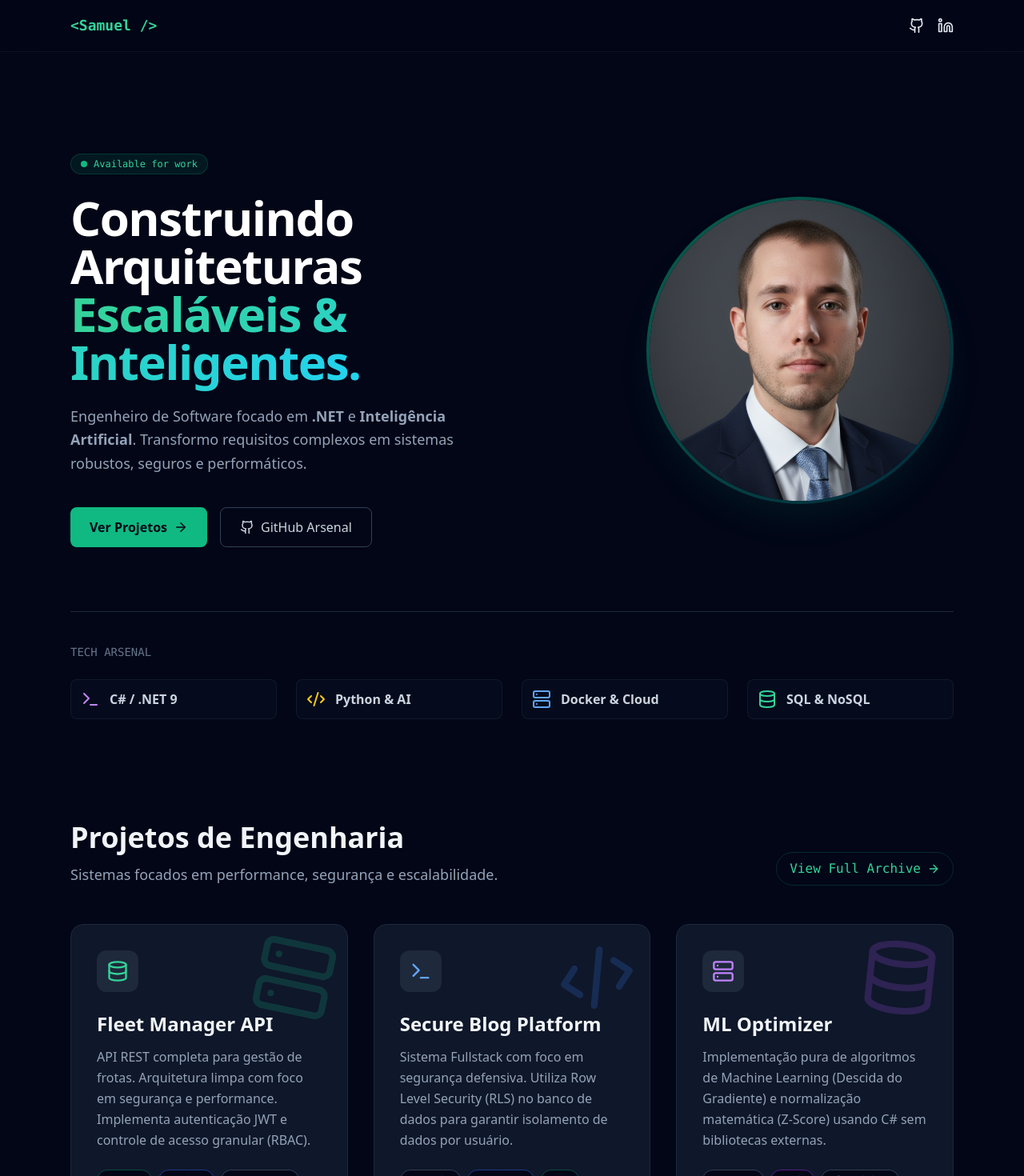
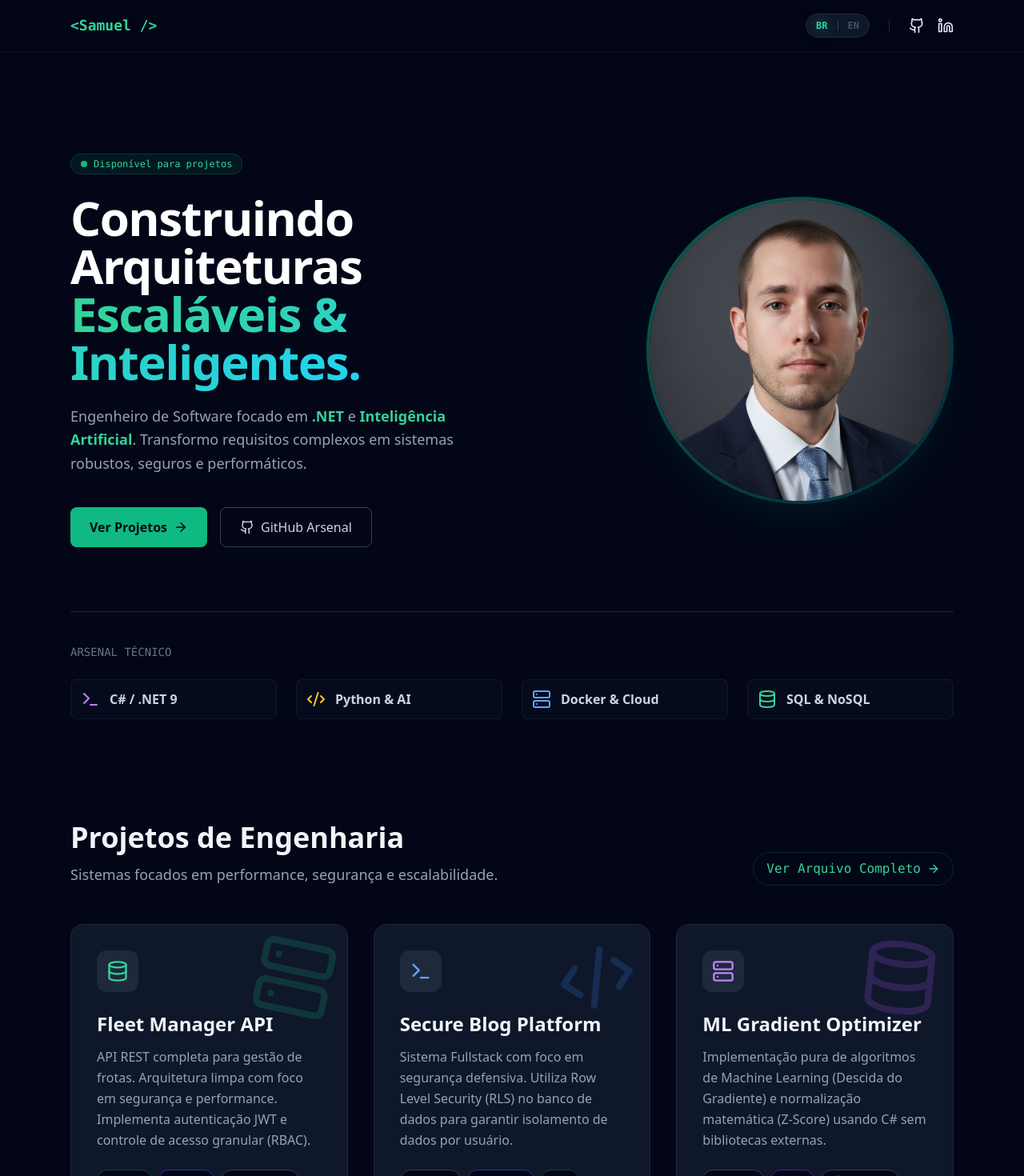
Before and after one commit to SamuelAlexandrinoCodes/portfolio, a Next.js app: page / in a window 1280 px wide. Shown: the top 1470 px of the page at 80% size. Built offline with nearby package versions, Linux system fonts and the light colour scheme.

Commit message:
Final Polish: Language Toggle & UI Refinements

```diff
--- a/app/page.tsx
+++ b/app/page.tsx
@@ -5,44 +5,134 @@ import Image from 'next/image';
 import { motion, AnimatePresence } from 'framer-motion';
 import { Github, Linkedin, Terminal, ArrowRight, Code2, Server, Database, ArrowUp } from 'lucide-react';
 
+// --- 1. MOTOR DE TRADUÇÃO (Dicionário de Conteúdo) ---
+const CONTENT = {
+  pt: {
+    nav: { work: "Disponível para trabalho" },
+    hero: {
+      badge: "Disponível para projetos",
+      title_1: "Construindo Arquiteturas",
+      title_2: "Escaláveis & Inteligentes.",
+      description: "Engenheiro de Software focado em <b class='text-emerald-400'>.NET</b> e <b class='text-emerald-400'>Inteligência Artificial</b>. Transformo requisitos complexos em sistemas robustos, seguros e performáticos.",
+      btn_projects: "Ver Projetos",
+      btn_github: "GitHub Arsenal"
+    },
+    tech: { title: "ARSENAL TÉCNICO" },
+    projects: {
+      title: "Projetos de Engenharia",
+      subtitle: "Sistemas focados em performance, segurança e escalabilidade.",
+      view_archive: "Ver Arquivo Completo",
+      p1: {
+        title: "Fleet Manager API",
+        desc: "API REST completa para gestão de frotas. Arquitetura limpa com foco em segurança e performance. Implementa autenticação JWT e controle de acesso granular (RBAC).",
+        btn: "Acessar Repositório"
+      },
+      p2: {
+        title: "Secure Blog Platform",
+        desc: "Sistema Fullstack com foco em segurança defensiva. Utiliza Row Level Security (RLS) no banco de dados para garantir isolamento de dados por usuário.",
+        btn: "Acessar Código"
+      },
+      p3: {
+        title: "ML Gradient Optimizer",
+        desc: "Implementação pura de algoritmos de Machine Learning (Descida do Gradiente) e normalização matemática (Z-Score) usando C# sem bibliotecas externas.",
+        btn: "Ver Algoritmo"
+      }
+    }
+  },
+  en: {
+    nav: { work: "Available for work" },
+    hero: {
+      badge: "Available for work",
+      title_1: "Building Scalable",
+      title_2: "& Intelligent Architectures.",
+      description: "Software Engineer focused on <b class='text-emerald-400'>.NET</b> and <b class='text-emerald-400'>Artificial Intelligence</b>. I transform complex requirements into robust, secure, and high-performance systems.",
+      btn_projects: "View Projects",
+      btn_github: "GitHub Arsenal"
+    },
+    tech: { title: "TECH ARSENAL" },
+    projects: {
+      title: "Engineering Projects",
+      subtitle: "Systems focused on performance, security, and scalability.",
+      view_archive: "View Full Archive",
+      p1: {
+        title: "Fleet Manager API",
+        desc: "Complete REST API for fleet management. Clean Architecture focused on security and performance. Implements JWT authentication and granular access control (RBAC).",
+        btn: "Access Repository"
+      },
+      p2: {
+        title: "Secure Blog Platform",
+        desc: "Fullstack system focused on defensive security. Uses Row Level Security (RLS) in the database to ensure user data isolation.",
+        btn: "Access Code"
+      },
+      p3: {
+        title: "ML Gradient Optimizer",
+        desc: "Pure implementation of Machine Learning algorithms (Gradient Descent) and mathematical normalization (Z-Score) using C# without external libraries.",
+        btn: "View Algorithm"
+      }
+    }
+  }
+};
+
 export default function Home() {
-  // --- LÓGICA DO BOTÃO DE SCROLL ---
+  // --- ESTADOS ---
+  const [lang, setLang] = useState<'pt' | 'en'>('pt');
   const [showScrollBtn, setShowScrollBtn] = useState(false);
 
+  const t = CONTENT[lang];
+  const toggleLang = () => setLang(prev => prev === 'pt' ? 'en' : 'pt');
+
   useEffect(() => {
-    const handleScroll = () => {
-        if (window.scrollY > 400) {
-            setShowScrollBtn(true);
-        } else {
-            setShowScrollBtn(false);
-        }
-    };
+    const handleScroll = () => { setShowScrollBtn(window.scrollY > 400); };
     window.addEventListener('scroll', handleScroll);
     return () => window.removeEventListener('scroll', handleScroll);
   }, []);
 
   return (
-    <main className="bg-slate-950 text-slate-200 selection:bg-emerald-500/30 relative overflow-x-hidden">
+    <main className="bg-slate-950 text-slate-200 selection:bg-emerald-500/30 relative overflow-x-hidden font-sans">
 
       {/* NAVBAR */}
-      <nav className="fixed top-0 w-full z-50 border-b border-white/5 bg-slate-950/80 backdrop-blur-xl">
+      <nav className="fixed top-0 w-full z-50 border-b border-white/5 bg-slate-950/80 backdrop-blur-xl transition-all">
         <div className="max-w-6xl mx-auto px-6 h-16 flex items-center justify-between">
           <span
             onClick={() => window.scrollTo({ top: 0, behavior: 'smooth' })}
-            className="font-mono text-emerald-400 font-bold text-lg cursor-pointer"
+            className="font-mono text-emerald-400 font-bold text-lg cursor-pointer hover:tracking-widest transition-all"
           >
             &lt;Samuel /&gt;
           </span>
-          <div className="flex gap-4">
-            <a href="https://github.com/SamuelAlexandrinoCodes" target="_blank" className="hover:text-emerald-400 transition-colors"><Github size={20} /></a>
-            <a href="https://www.linkedin.com/in/samuel-alexandrino-de-oliveira-81183b2a7/" target="_blank" className="hover:text-blue-400 transition-colors"><Linkedin size={20} /></a>
+
+          <div className="flex items-center gap-6">
+
+            {/* LANGUAGE TOGGLE TÁTICO */}
+            <button
+              onClick={toggleLang}
+              className="flex items-center gap-3 px-3 py-1.5 rounded-full bg-slate-900 border border-slate-800 hover:border-emerald-500/50 transition-all cursor-pointer group"
+              title="Switch Language / Trocar Idioma"
+            >
+              {/* Lado BR */}
+              <span className={`text-xs font-bold font-mono transition-all ${lang === 'pt' ? 'text-emerald-400 drop-shadow-[0_0_8px_rgba(52,211,153,0.5)]' : 'text-slate-600 group-hover:text-slate-500'}`}>
+                BR
+              </span>
+
+              {/* Separador Vertical */}
+              <div className="h-3 w-px bg-slate-700"></div>
+
+              {/* Lado EN */}
+              <span className={`text-xs font-bold font-mono transition-all ${lang === 'en' ? 'text-emerald-400 drop-shadow-[0_0_8px_rgba(52,211,153,0.5)]' : 'text-slate-600 group-hover:text-slate-500'}`}>
+                EN
+              </span>
+            </button>
+
+            <div className="h-4 w-px bg-slate-800 hidden sm:block"></div>
+
+            <div className="flex gap-4">
+              <a href="https://github.com/SamuelAlexandrinoCodes" target="_blank" className="hover:text-emerald-400 transition-colors"><Github size={20} /></a>
+              <a href="https://www.linkedin.com/in/samuel-alexandrino-de-oliveira-81183b2a7/" target="_blank" className="hover:text-blue-400 transition-colors"><Linkedin size={20} /></a>
+            </div>
           </div>
         </div>
       </nav>
 
-      {/* ========================================== */}
-      {/* BLOCO 1: HERO SECTION (TEXTO + FOTO)       */}
-      {/* ========================================== */}
+      {/* BLOCO 1: HERO SECTION */}
       <section className="max-w-6xl mx-auto px-6 pt-40 pb-20 md:pt-48">
         <div className="grid grid-cols-1 md:grid-cols-2 gap-12 items-center">
 
@@ -58,30 +148,29 @@ export default function Home() {
                   <span className="animate-ping absolute inline-flex h-full w-full rounded-full bg-emerald-400 opacity-75"></span>
                   <span className="relative inline-flex rounded-full h-2 w-2 bg-emerald-500"></span>
                 </span>
-                Available for work
+                {t.hero.badge}
               </motion.div>
 
               <motion.h1
-                initial={{ opacity: 0, y: 20 }}
+                key={lang}
+                initial={{ opacity: 0, y: 10 }}
                 animate={{ opacity: 1, y: 0 }}
-                transition={{ duration: 0.5, delay: 0.1 }}
+                transition={{ duration: 0.5 }}
                 className="text-4xl md:text-6xl font-bold tracking-tight text-white mb-6 leading-tight"
               >
-                Construindo Arquiteturas <br />
+                {t.hero.title_1} <br />
                 <span className="text-transparent bg-clip-text bg-gradient-to-r from-emerald-400 to-cyan-400">
-                  Escaláveis & Inteligentes.
+                  {t.hero.title_2}
                 </span>
               </motion.h1>
 
-              <motion.p
+              <motion.div
                 initial={{ opacity: 0, y: 20 }}
                 animate={{ opacity: 1, y: 0 }}
                 transition={{ duration: 0.5, delay: 0.2 }}
                 className="text-lg text-slate-400 max-w-xl mb-10 leading-relaxed"
-              >
-                Engenheiro de Software focado em <b>.NET</b> e <b>Inteligência Artificial</b>.
-                Transformo requisitos complexos em sistemas robustos, seguros e performáticos.
-              </motion.p>
+                dangerouslySetInnerHTML={{ __html: t.hero.description }}
+              />
 
               <motion.div
                 initial={{ opacity: 0, y: 20 }}
@@ -90,17 +179,17 @@ export default function Home() {
                 className="flex flex-wrap gap-4"
               >
                 <a href="#projetos" className="group relative px-6 py-3 bg-emerald-500 text-slate-950 font-bold rounded-lg hover:bg-emerald-400 transition-all flex items-center gap-2">
-                  Ver Projetos
+                  {t.hero.btn_projects}
                   <ArrowRight size={18} className="group-hover:translate-x-1 transition-transform"/>
                 </a>
                 <a href="https://github.com/SamuelAlexandrinoCodes" target="_blank" className="px-6 py-3 border border-slate-700 text-slate-300 rounded-lg hover:border-slate-500 hover:bg-slate-900 transition-all flex items-center gap-2">
                   <Github size={18} />
-                  GitHub Arsenal
+                  {t.hero.btn_github}
                 </a>
               </motion.div>
           </div>
 
-          {/* FOTO (Agora com container fixo para não esmagar) */}
+          {/* FOTO */}
           <motion.div
             initial={{ opacity: 0, scale: 0.9 }}
             animate={{ opacity: 1, scale: 1 }}
@@ -122,9 +211,7 @@ export default function Home() {
         </div>
       </section>
 
-      {/* ========================================== */}
-      {/* BLOCO 2: TECH ARSENAL (SEPARADO)           */}
-      {/* ========================================== */}
+      {/* BLOCO 2: TECH ARSENAL */}
       <section className="max-w-6xl mx-auto px-6 mb-32">
         <motion.div
           initial={{ opacity: 0 }}
@@ -132,27 +219,25 @@ export default function Home() {
           viewport={{ once: true }}
           className="border-t border-slate-800 pt-10"
         >
-          <p className="text-slate-500 text-sm font-mono mb-6">TECH ARSENAL</p>
+          <p className="text-slate-500 text-sm font-mono mb-6">{t.tech.title}</p>
           <div className="grid grid-cols-2 md:grid-cols-4 gap-6">
-            <div className="flex items-center gap-3 text-slate-300 bg-slate-900/30 p-3 rounded-lg border border-slate-800/50">
+            <div className="flex items-center gap-3 text-slate-300 bg-slate-900/30 p-3 rounded-lg border border-slate-800/50 hover:border-purple-500/30 transition-colors">
               <Terminal size={24} className="text-purple-400"/> <span className="font-bold">C# / .NET 9</span>
             </div>
-            <div className="flex items-center gap-3 text-slate-300 bg-slate-900/30 p-3 rounded-lg border border-slate-800/50">
+            <div className="flex items-center gap-3 text-slate-300 bg-slate-900/30 p-3 rounded-lg border border-slate-800/50 hover:border-yellow-500/30 transition-colors">
               <Code2 size={24} className="text-yellow-400"/> <span className="font-bold">Python & AI</span>
             </div>
-            <div className="flex items-center gap-3 text-slate-300 bg-slate-900/30 p-3 rounded-lg border border-slate-800/50">
+            <div className="flex items-center gap-3 text-slate-300 bg-slate-900/30 p-3 rounded-lg border border-slate-800/50 hover:border-blue-500/30 transition-colors">
               <Server size={24} className="text-blue-400"/> <span className="font-bold">Docker & Cloud</span>
             </div>
-            <div className="flex items-center gap-3 text-slate-300 bg-slate-900/30 p-3 rounded-lg border border-slate-800/50">
+            <div className="flex items-center gap-3 text-slate-300 bg-slate-900/30 p-3 rounded-lg border border-slate-800/50 hover:border-emerald-500/30 transition-colors">
               <Database size={24} className="text-emerald-400"/> <span className="font-bold">SQL & NoSQL</span>
             </div>
           </div>
         </motion.div>
       </section>
 
-      {/* ========================================== */}
-      {/* BLOCO 3: PROJETOS (SEPARADO)               */}
-      {/* ========================================== */}
+      {/* BLOCO 3: PROJETOS */}
       <section id="projetos" className="max-w-6xl mx-auto px-6 pb-40">
         <motion.div
           initial={{ opacity: 0, y: 40 }}
@@ -162,11 +247,11 @@ export default function Home() {
         >
           <div className="flex flex-col md:flex-row md:items-end justify-between mb-12 gap-4">
             <div>
-              <h2 className="text-3xl md:text-4xl font-bold text-slate-100 mb-3">Projetos de Engenharia</h2>
-              <p className="text-slate-400 text-lg">Sistemas focados em performance, segurança e escalabilidade.</p>
+              <h2 className="text-3xl md:text-4xl font-bold text-slate-100 mb-3">{t.projects.title}</h2>
+              <p className="text-slate-400 text-lg">{t.projects.subtitle}</p>
             </div>
             <a href="https://github.com/SamuelAlexandrinoCodes?tab=repositories" target="_blank" className="hidden md:flex items-center gap-2 text-emerald-400 hover:text-emerald-300 transition-colors font-mono border border-emerald-500/20 px-4 py-2 rounded-full hover:bg-emerald-500/10">
-              View Full Archive <ArrowRight size={16}/>
+              {t.projects.view_archive} <ArrowRight size={16}/>
             </a>
           </div>
 
@@ -181,10 +266,8 @@ export default function Home() {
                 <div className="p-3 bg-slate-800 w-fit rounded-xl mb-6 group-hover:bg-emerald-500/20 transition-colors">
                   <Database size={28} className="text-emerald-400"/>
                 </div>
-                <h3 className="text-2xl font-bold text-slate-100 mb-3">Fleet Manager API</h3>
-                <p className="text-slate-400 leading-relaxed">
-                  API REST completa para gestão de frotas. Arquitetura limpa com foco em segurança e performance. Implementa autenticação JWT e controle de acesso granular (RBAC).
-                </p>
+                <h3 className="text-2xl font-bold text-slate-100 mb-3">{t.projects.p1.title}</h3>
+                <p className="text-slate-400 leading-relaxed">{t.projects.p1.desc}</p>
               </div>
               <div className="mt-auto relative z-10">
                 <div className="flex flex-wrap gap-2 mb-8">
@@ -193,7 +276,7 @@ export default function Home() {
                   <span className="px-3 py-1 bg-slate-950 text-slate-300 text-xs rounded-full font-mono border border-slate-700">PostgreSQL</span>
                 </div>
                 <a href="https://github.com/SamuelAlexandrinoCodes/XP-FULLSTACK" target="_blank" className="inline-flex items-center gap-2 text-sm font-bold text-white hover:text-emerald-400 transition-colors">
-                  <Github size={18}/> Acessar Repositório
+                  <Github size={18}/> {t.projects.p1.btn}
                 </a>
               </div>
             </div>
@@ -207,10 +290,8 @@ export default function Home() {
                 <div className="p-3 bg-slate-800 w-fit rounded-xl mb-6 group-hover:bg-blue-500/20 transition-colors">
                   <Terminal size={28} className="text-blue-400"/>
                 </div>
-                <h3 className="text-2xl font-bold text-slate-100 mb-3">Secure Blog Platform</h3>
-                <p className="text-slate-400 leading-relaxed">
-                  Sistema Fullstack com foco em segurança defensiva. Utiliza Row Level Security (RLS) no banco de dados para garantir isolamento de dados por usuário.
-                </p>
+                <h3 className="text-2xl font-bold text-slate-100 mb-3">{t.projects.p2.title}</h3>
+                <p className="text-slate-400 leading-relaxed">{t.projects.p2.desc}</p>
               </div>
               <div className="mt-auto relative z-10">
                 <div className="flex flex-wrap gap-2 mb-8">
@@ -219,7 +300,7 @@ export default function Home() {
                   <span className="px-3 py-1 bg-slate-950 text-emerald-400 text-xs rounded-full font-mono border border-emerald-900">RLS</span>
                 </div>
                 <a href="https://github.com/SamuelAlexandrinoCodes?tab=repositories" target="_blank" className="inline-flex items-center gap-2 text-sm font-bold text-white hover:text-blue-400 transition-colors">
-                  <Github size={18}/> Acessar Código
+                  <Github size={18}/> {t.projects.p2.btn}
                 </a>
               </div>
             </div>
@@ -233,10 +314,8 @@ export default function Home() {
                 <div className="p-3 bg-slate-800 w-fit rounded-xl mb-6 group-hover:bg-purple-500/20 transition-colors">
                   <Server size={28} className="text-purple-400"/>
                 </div>
-                <h3 className="text-2xl font-bold text-slate-100 mb-3">ML Optimizer</h3>
-                <p className="text-slate-400 leading-relaxed">
-                  Implementação pura de algoritmos de Machine Learning (Descida do Gradiente) e normalização matemática (Z-Score) usando C# sem bibliotecas externas.
-                </p>
+                <h3 className="text-2xl font-bold text-slate-100 mb-3">{t.projects.p3.title}</h3>
+                <p className="text-slate-400 leading-relaxed">{t.projects.p3.desc}</p>
               </div>
               <div className="mt-auto relative z-10">
                 <div className="flex flex-wrap gap-2 mb-8">
@@ -245,7 +324,7 @@ export default function Home() {
                   <span className="px-3 py-1 bg-slate-950 text-slate-300 text-xs rounded-full font-mono border border-slate-700">Algorithms</span>
                 </div>
                 <a href="https://github.com/SamuelAlexandrinoCodes/ProjetosAI" target="_blank" className="inline-flex items-center gap-2 text-sm font-bold text-white hover:text-purple-400 transition-colors">
-                  <Github size={18}/> Ver Algoritmo
+                  <Github size={18}/> {t.projects.p3.btn}
                 </a>
               </div>
             </div>
```
